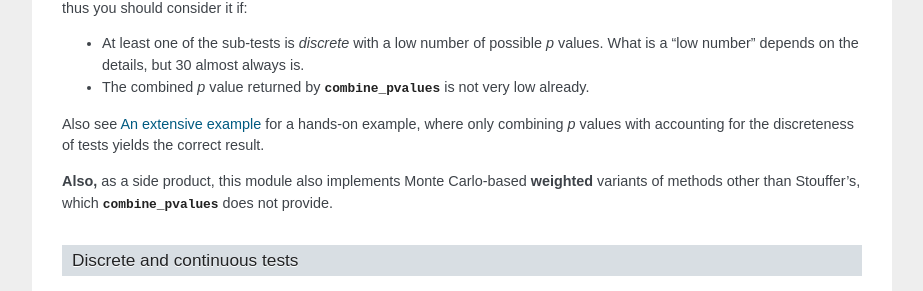
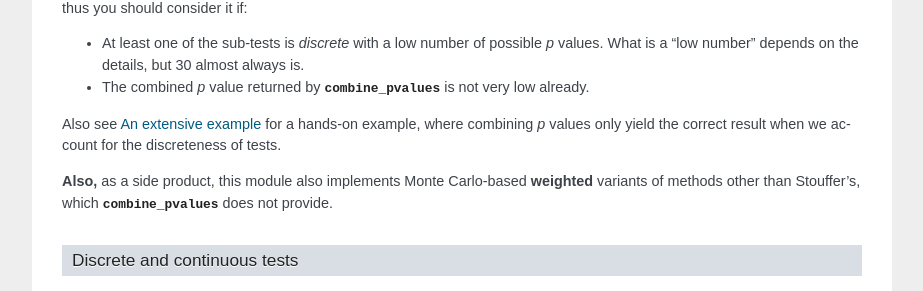
Before and after one commit to BPSB/combine-p-values-discrete, a Sphinx documentation site: the page built from docs/index.rst, in a window 1280 px wide and 900 px high, scrolled down 622 px. Shown: the part 144-435 px from the top of the window, without its empty margins (198-1121 px from the left). Built offline with Sphinx 7.4.7, drawn with Linux system fonts in a browser that asks for light colours; the version number could not be read and is left out.

Commit message:
Resolving weird sentence structure.

```diff
--- a/docs/index.rst
+++ b/docs/index.rst
@@ -36,7 +36,7 @@ This module addresses this and thus you should consider it if:
 * At least one of the sub-tests is *discrete* with a low number of possible *p* values. What is a “low number” depends on the details, but 30 almost always is.
 * The combined *p* value returned by `combine_pvalues` is not very low already.
 
-Also see `comparison` for a hands-on example, where only combining *p* values with accounting for the discreteness of tests yields the correct result.
+Also see `comparison` for a hands-on example, where combining *p* values only yield the correct result when we account for the discreteness of tests.
 
 **Also,** as a side product, this module also implements Monte Carlo-based **weighted** variants of methods other than Stouffer’s, which `combine_pvalues` does not provide.
 
```
